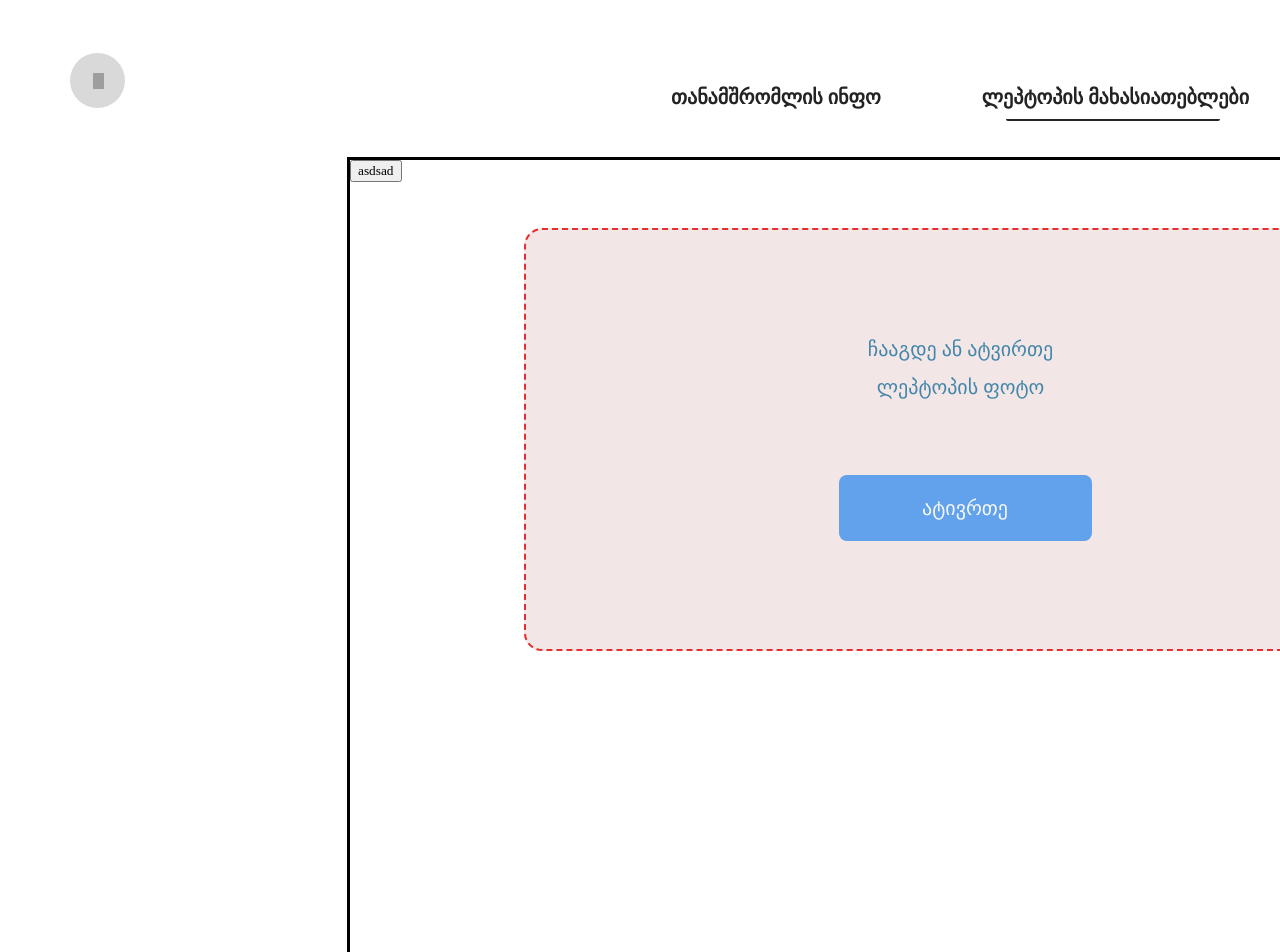
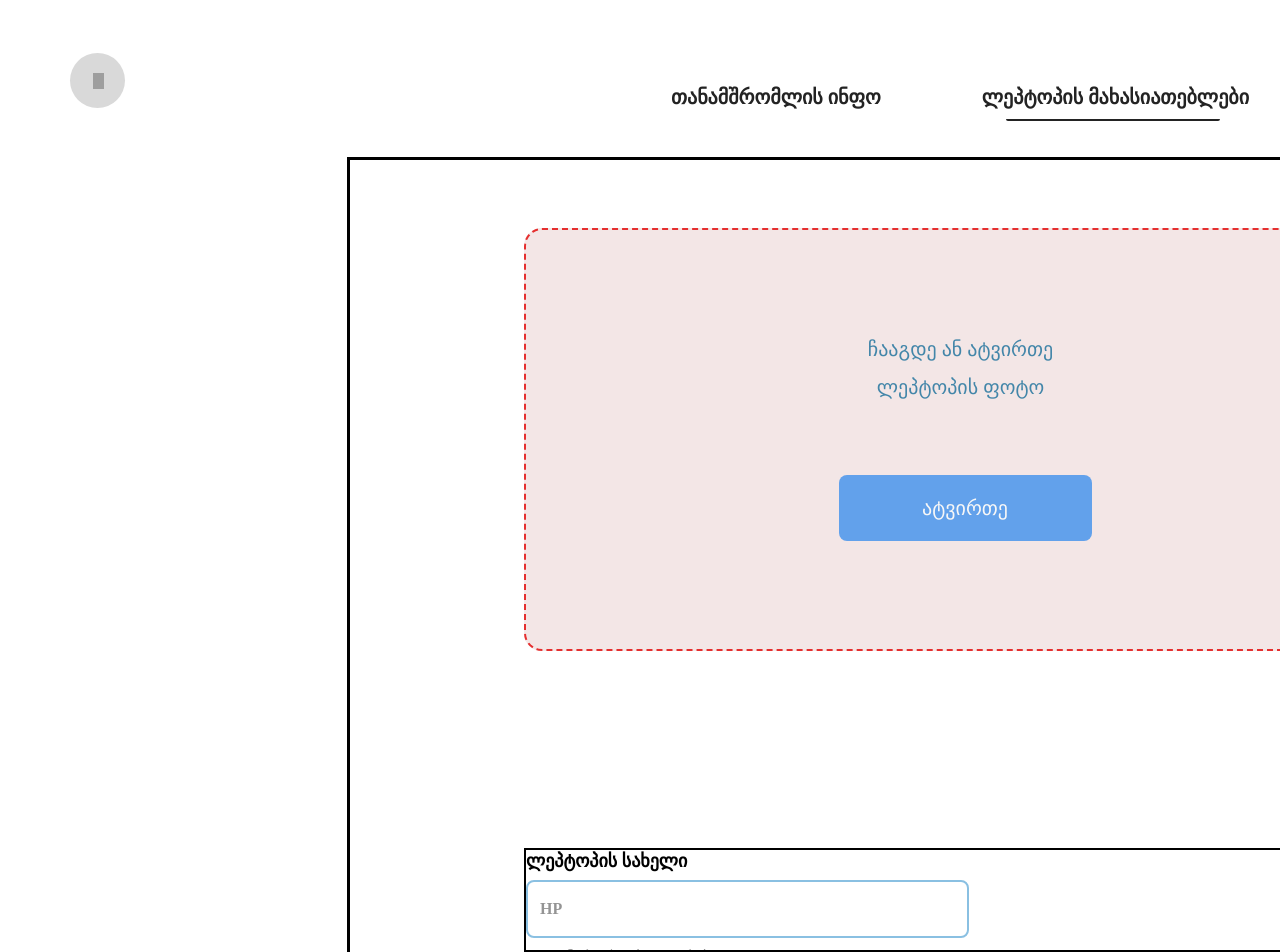
Before and after one commit to Revazza/project, a React (Create React App) app: page /add-note/laptop-features in a window 1280 px wide. Shown: the top 952 px of the page. Built offline with nearby package versions, Linux system fonts and the light colour scheme; grey boxes are pictures that could not be loaded; a web font is replaced by a local one.

Commit message:
Add img uploader/reader

```diff
--- a/src/components/LaptopFeatures/LaptopFeatures.js
+++ b/src/components/LaptopFeatures/LaptopFeatures.js
@@ -1,11 +1,12 @@
 import styles from './LaptopFeatures.module.scss';
+import LaptopModel from './LaptopModel/LaptopModel';
 import UploadFile from './UploadFile/UploadFile';
 
 function LaptopFeatures() {
   return (
     <form className={styles.wrapper}>
       <UploadFile />
-      <button type='submit'>asdsad</button>
+      <LaptopModel />
     </form>
   )
 }
--- /dev/null
+++ b/src/components/LaptopFeatures/LaptopModel/LaptopModel.js
@@ -0,0 +1,23 @@
+import styles from "./LaptopModel.module.scss";
+import Input from "../../../UI/Input/Input";
+import { laptopNameValidation } from "../../../helperFunctions/HelperFunctions";
+
+function LaptopModel() {
+  return (
+    <div className={styles.wrapper}>
+      <div className={styles.laptop_name}>
+        <Input
+          validateFunc={laptopNameValidation}
+          inputType="text"
+          placeholder="HP"
+          required={true}
+          label="ლეპტოპის სახელი"
+          instruction="ლათინური ასოები, ციფრები, !@#$%^&*()_+="
+          errorMsg="ლათინური ასოები, ციფრები, !@#$%^&*()_+="
+        />
+      </div>
+    </div>
+  );
+}
+
+export default LaptopModel;
--- /dev/null
+++ b/src/components/LaptopFeatures/LaptopModel/LaptopModel.module.scss
@@ -0,0 +1,12 @@
+.wrapper{
+  position: absolute;
+  width: 886px;
+  height: 100px;
+  left: 174px;
+  top: 688px;
+  border: 2px solid black;
+}
+
+.laptop_name{
+  width: 50%;
+}
--- a/src/components/LaptopFeatures/UploadFile/UploadFile.js
+++ b/src/components/LaptopFeatures/UploadFile/UploadFile.js
@@ -1,41 +1,57 @@
 import styles from "./UploadFile.module.scss";
 import React, { useEffect, useState } from "react";
-import { uploadFile } from "../../../helperFunctions/HelperFunctions";
+
 
 function UploadFile() {
-  const [img, setImg] = useState('');
+  const [img, setImg] = useState("");
+  const [imgName, setImgName] = useState("");
+  const [imgSize,setImgSize] = useState(0);
 
-  useEffect(()=>{
-    if(!localStorage.getItem('laptop_image'))
-    {
-      localStorage.setItem('laptop_image','');
+  useEffect(() => {
+    if (!localStorage.getItem("laptop_image")) {
+      localStorage.setItem("laptop_image", "");
+    } else {
+      const store = JSON.parse(localStorage.getItem("laptop_image"))
+      setImg(store.base64);
+      setImgName(store.imgName);
+      setImgSize(store.imgSize);
     }
-    else{
-      const base64 = JSON.parse(localStorage.getItem('laptop_image'));
-      setImg(base64);
-    }
-  },[]);
+  }, []);
 
   const handleFileChange = (event) => {
-    let files = event.target.files;
-    let reader = new FileReader();
-    reader.readAsDataURL(files[0]);
+    const file = event.target.files[0];
+    const fileName = file.name;
+    const fileSize = file.size;
+    const reader = new FileReader();
+    reader.readAsDataURL(file);
     reader.onload = (e) => {
       const base64 = e.target.result;
       setImg(base64);
-      localStorage.setItem('laptop_image',JSON.stringify(base64));
+      setImgName(fileName);
+      setImgSize(fileSize);
+      localStorage.setItem("laptop_image", JSON.stringify({
+        base64,
+        imgName:fileName,
+        imgSize:fileSize
+      }));
+
     };
   };
 
+  const imgMBSize = (imgSize / (1024**2)).toFixed(2);
+  console.log(imgMBSize)
+
   return (
     <div className={`${styles.file_wrapper} ${styles.error}`}>
-      {img==='' && (
-        <React.Fragment>
       <label className={styles.file_head}>
         ჩააგდე ან ატვირთე ლეპტოპის ფოტო
       </label>
-          <label htmlFor="file-upload" className={styles.file_uploader}>
-            ატივრთე
+      <label
+        htmlFor="file-upload"
+        className={styles.file_uploader}
+        id={img !== "" ? styles.uploadAgain : ""}
+      >
+        {img !== "" ? "თავიდან ატვირთე" : "ატვირთე"}
       </label>
       <input
         onChange={handleFileChange}
@@ -43,9 +59,16 @@ function UploadFile() {
         type="file"
         accept="image/*"
       />
-        </React.Fragment>
+      {imgName !== "" && (
+        <div className={styles.file_name}>
+          <div className={styles.success_img}> </div>
+          <span>{imgName}</span>
+          <span className={styles.file_size}>{imgMBSize} mb</span>
+        </div>
       )}
-      {img !=='' && <img className={styles.laptop_img} src={img} alt="okiedokie" />}
+      {img !== "" && (
+        <img className={styles.laptop_img} src={img} alt="okiedokie" />
+      )}
     </div>
   );
 }
--- a/src/components/LaptopFeatures/UploadFile/UploadFile.module.scss
+++ b/src/components/LaptopFeatures/UploadFile/UploadFile.module.scss
@@ -47,19 +47,54 @@
   border-radius: 8px;
 }
 
-.error{
-  border-color: #E52F2F;
+.error {
+  border-color: #e52f2f;
   background-color: #f3e6e6;
 }
-img{
-  width: 400px;
-  height: 400px;
-  z-index: 100;
-  border: 2px solid green;
+
+.laptop_img {
+  width: 103%;
+  height: 103%;
+  object-fit: cover;
+  position: relative;
+  right: 5px;
+  bottom: 5px;
+  border-radius: 8px;
 }
 
-.laptop_img{
+#uploadAgain {
+  z-index: 100;
+  top: 450px;
+  left: 653px;
+  width: 233px;
+  height: 60px;
+  line-height: 60px;
+  padding: 0;
+}
+
+.file_name {
+  position: absolute;
+  height: 38px;
   width: 100%;
-  height: 100%;
-  object-fit:cover;
+  bottom: -80px;
+  display: flex;
+  align-items: center;
+  span {
+    font-size: 18px;
+    font-weight: 400;
+    color: #202020;
+  }
 }
+.success_img {
+  background-image: url("../../../../public/assets/success.png");
+  background-repeat: no-repeat;
+  width: 30px;
+  height: 30px;
+  z-index: 100;
+}
+
+.file_size{
+  margin-left: 20px;
+  color: #5F5F5F !important;
+  font-size: 18px;
+}
--- a/src/helperFunctions/HelperFunctions.js
+++ b/src/helperFunctions/HelperFunctions.js
@@ -13,21 +13,9 @@ export const emailValidation = (email) => {
 };
 
 export const phoneValidation = (phone) => {
-  return /^(\+?995)?(79\d{7}|5\d{8})$/.test(phone)
+  return /^(\+?995)?(79\d{7}|5\d{8})$/.test(phone);
 };
 
-export const uploadFile = (inputElement)=> {
-  let file = inputElement.files[0];
-  let reader = new FileReader();
-  reader.onloadend = function() {
-    console.log('Encoded Base 64 File String:', reader.result);
-    return reader.result;
-
-    /******************* for Binary ***********************/
-    let data=(reader.result).split(',')[1];
-     let binaryBlob = atob(data);
-     console.log('Encoded Binary File String:', binaryBlob);
-    return binaryBlob;
-  }
-  reader.readAsDataURL(file);
-}
+export const laptopNameValidation = (name) => {
+  return /^[a-zA-Z0-9?><;,{}[\]\-_+=!@#()$%\^&*|']*$/.test(name);
+};
```
Also changed, not shown: public/assets/success.png (added). Lines whose indentation alone changed are shown as unchanged.
